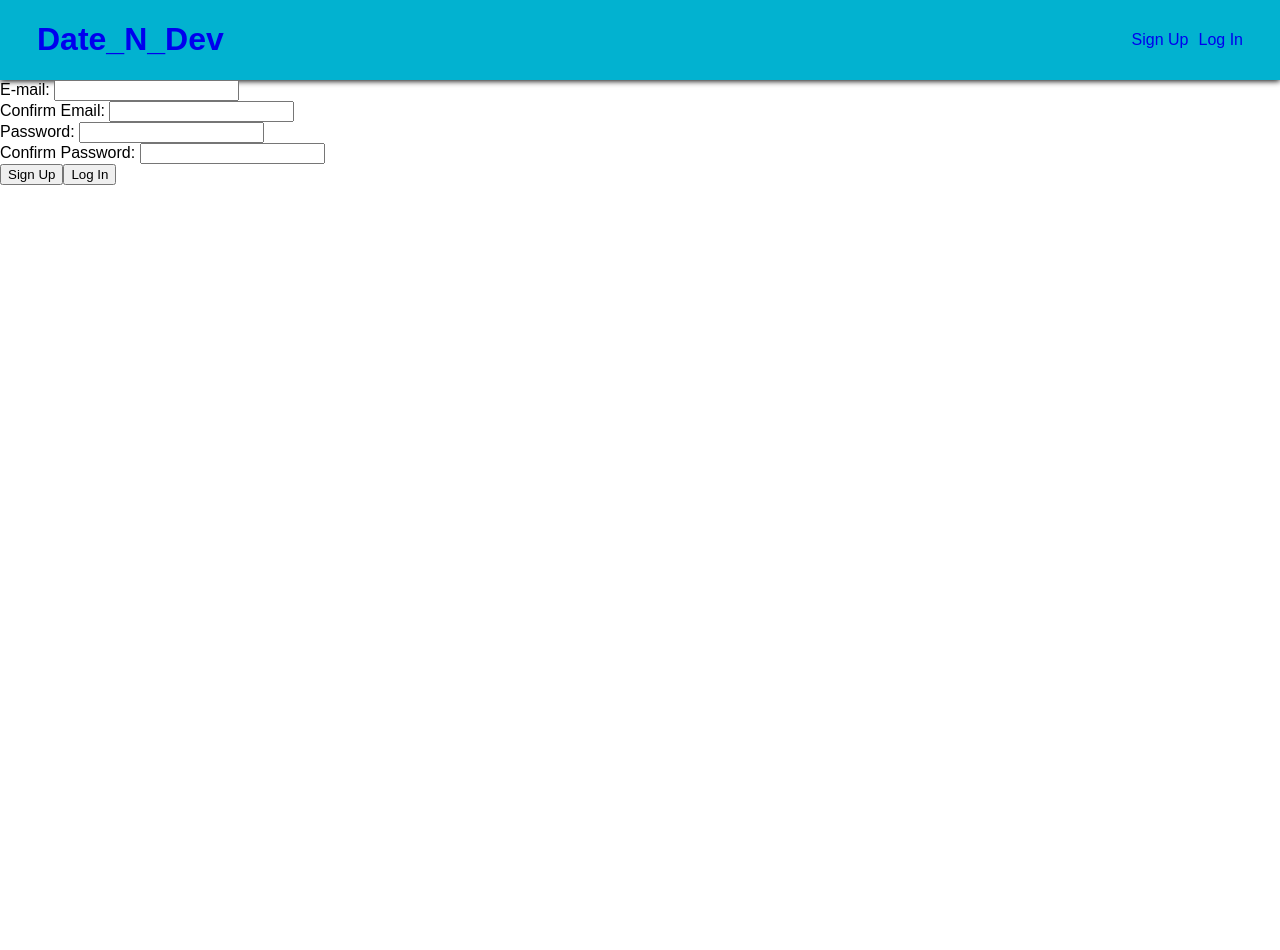
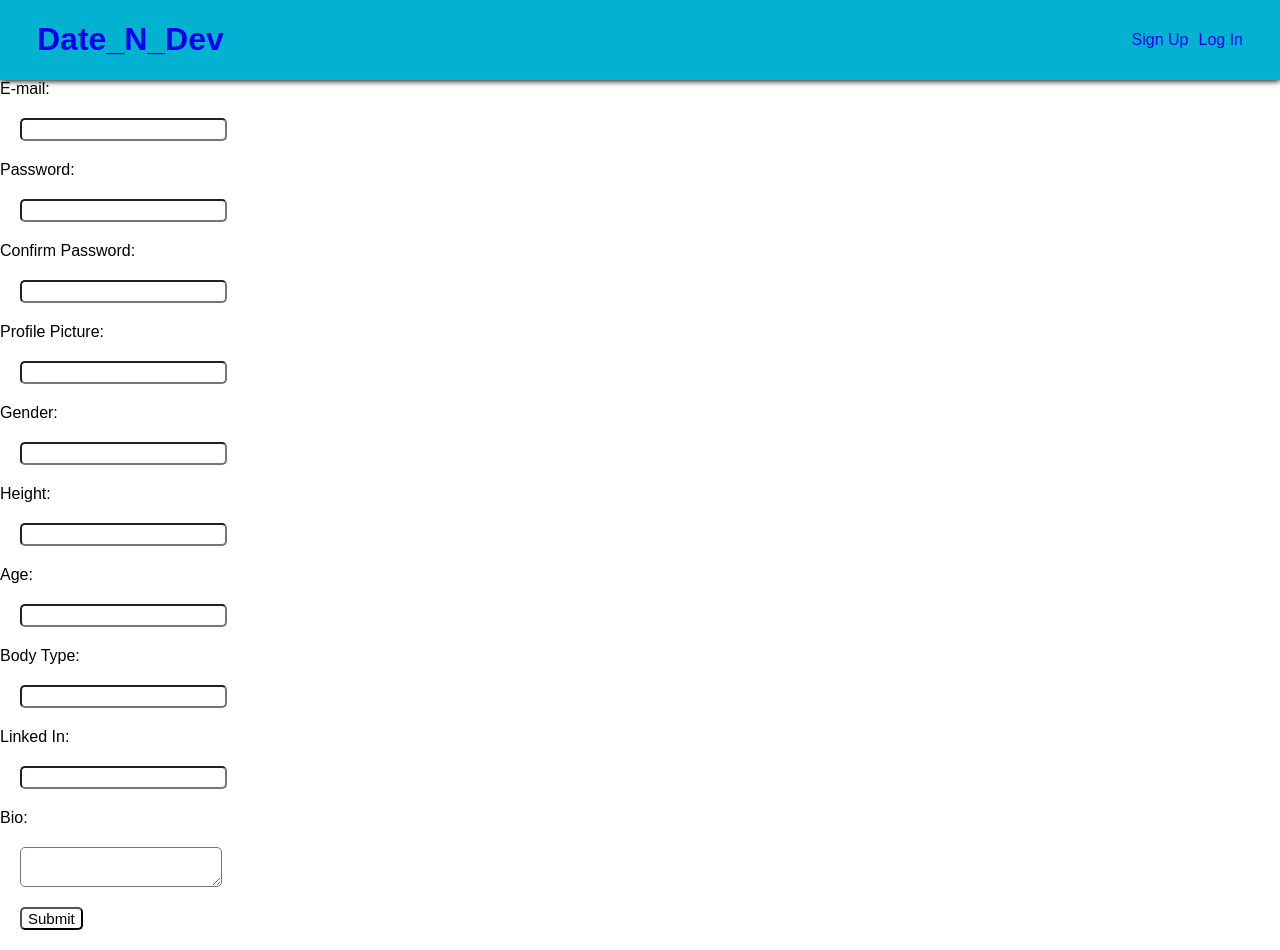
Before and after one commit to JaceGarcia/Date_N_Dev, a React (Create React App) app in the folder client/: page /signup in a window 1280 px wide. Before the commit the page ends 800 px from the top, so only its background shows below. Built offline with nearby package versions, Linux system fonts and the light colour scheme; no server answers.

Commit message:
created a user through my forms

```diff
--- a/client/src/components/UserProfile.js
+++ b/client/src/components/UserProfile.js
@@ -28,17 +28,26 @@ class UserProfile extends Component {
             await this.setState({error: err.message})
             return err.message
         }
+
     }
 
+
     render () {
+        const imageStyles = {
+            width: "300",
+            height: "300"
+        }
         const id = this.props.match.params.id
         return (
             <div>
+            <img style={imageStyles} src={this.state.user.image} alt=''/>
             <h1>{this.state.user.name}</h1>
+            <h3>Age: {this.state.user.age}</h3>
             <h3>Height: {this.state.user.height}ft</h3>
             <h3>Gender: {this.state.user.gender}</h3>
             <h3>Body Type: {this.state.user.body_type}</h3>
             <h3>Linked In: <a href={this.state.user.linked_in}>{this.state.user.linked_in}</a></h3>
+            <h3>Bio: {this.state.user.bio}</h3>
 
 
             </div>
--- a/client/src/components/signup.js
+++ b/client/src/components/signup.js
@@ -12,25 +12,34 @@ class SignUpLogIn extends Component {
        redirect: false
    }
  }
-
- _signUp = (e) => {
-   e.preventDefault();
-   this.setState({redirect: true})
- }
-
- _signIn = (e) => {
-   e.preventDefault();
-   this.setState({redirect: true})
- }
-
  _handleChange = (e) => {
    const newState = {...this.state};
    newState[e.target.name] = e.target.value;
    this.setState(newState);
  }
+ _handleSubmit = (e) => {
+  e.preventDefault();
+  axios.post("/auth", this.state).then((res) => {
+
+      console.log("Success!");
+  })
+      .catch(err => console.log(err));
+};
 
 
  render() {
+  const buttonStyles = {
+    borderRadius: "5px",
+    fontSize: "15px",
+    textDecoration: "none",
+    margin: "20px",
+    color: "#000",
+    position: "relative",
+    display: "flex",
+    backgroundColor: "#fff",
+    alignContent: "center"
+}
+
    if (this.state.redirect){
      return <Redirect to="/" />
    }
@@ -39,23 +48,47 @@ class SignUpLogIn extends Component {
        <form onSubmit={this._signUp}>
          <div>
            <label htmlFor="email">E-mail: </label>
-           <input onChange={this._handleChange} type="text" name="email" value={this.state.email} />
-         </div>
-         <div>
-           <label htmlFor="email">Confirm Email: </label>
-           <input onChange={this._handleChange} type="text" name="email_confirmation" value={this.state.email_confirmation} />
+           <input style={buttonStyles} onChange={this._handleChange} type="text" name="email" value={this.state.email} />
          </div>
          <div>
            <label htmlFor="password">Password: </label>
-           <input onChange={this._handleChange} type="text" name="password" value={this.state.password} />
+           <input style={buttonStyles} onChange={this._handleChange} type="text" name="password" value={this.state.password} />
          </div>
          <div>
            <label htmlFor="password">Confirm Password: </label>
-           <input onChange={this._handleChange} type="text" name="password_confirmation" value={this.state.password_confirmation} />
+           <input style={buttonStyles} onChange={this._handleChange} type="text" name="password_confirmation" value={this.state.password_confirmation} />
+         </div>
+         <div>
+           <label htmlFor="image">Profile Picture: </label>
+           <input style={buttonStyles} onChange={this._handleChange} type="text" name="image" value={this.state.image} />
+         </div>
+         <div>
+           <label htmlFor="gender">Gender: </label>
+           <input style={buttonStyles} onChange={this._handleChange} type="text" name="gender" value={this.state.gender} />
+         </div>
+         <div>
+           <label htmlFor="height">Height: </label>
+           <input style={buttonStyles} onChange={this._handleChange} type="text" name="height" value={this.state.height} />
+         </div>
+         <div>
+           <label htmlFor="age">Age: </label>
+           <input style={buttonStyles} onChange={this._handleChange} type="text" name="age" value={this.state.age} />
+         </div>
+         <div>
+           <label htmlFor="body_type">Body Type: </label>
+           <input style={buttonStyles} onChange={this._handleChange} type="text" name="body_type" value={this.state.body_type} />
+         </div>
+         <div>
+           <label htmlFor="linked_in">Linked In: </label>
+           <input style={buttonStyles} onChange={this._handleChange} type="text" name="linked_in" value={this.state.linked_in} />
+         </div>
+         <div>
+           <label htmlFor="bio">Bio: </label>
+           <textarea style={buttonStyles} onChange={this._handleChange} type="text" name="bio" maxlength="255" value={this.state.bio} />
          </div>
 
-         <button>Sign Up</button>
-         <button onClick={this._signIn}>Log In</button>
+      <input style={buttonStyles} onClick={this._handleSubmit} type="submit" />
+
        </form>
      </div>
    );
```
